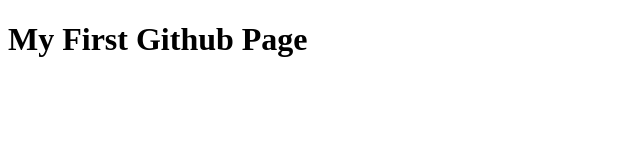
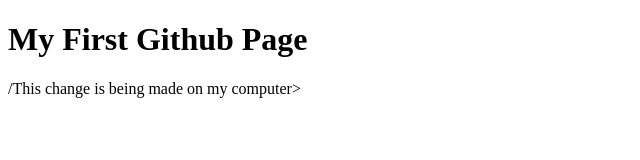
Before and after one commit to rykerkay/rykerkay.github.io, a plain HTML site: page index.html in a window 1280 px wide. Shown: the whole page, without its empty margins (0-640 px from the left). Drawn offline with Linux system fonts and the light colour scheme.

Commit message:
Updated Paragraph

```diff
--- a/index.html
+++ b/index.html
@@ -7,5 +7,5 @@
 
 <body>
 <h1>My First Github Page</h1>
-</This change is being made on my computer>
+<body>/This change is being made on my computer>
 </html>
```
